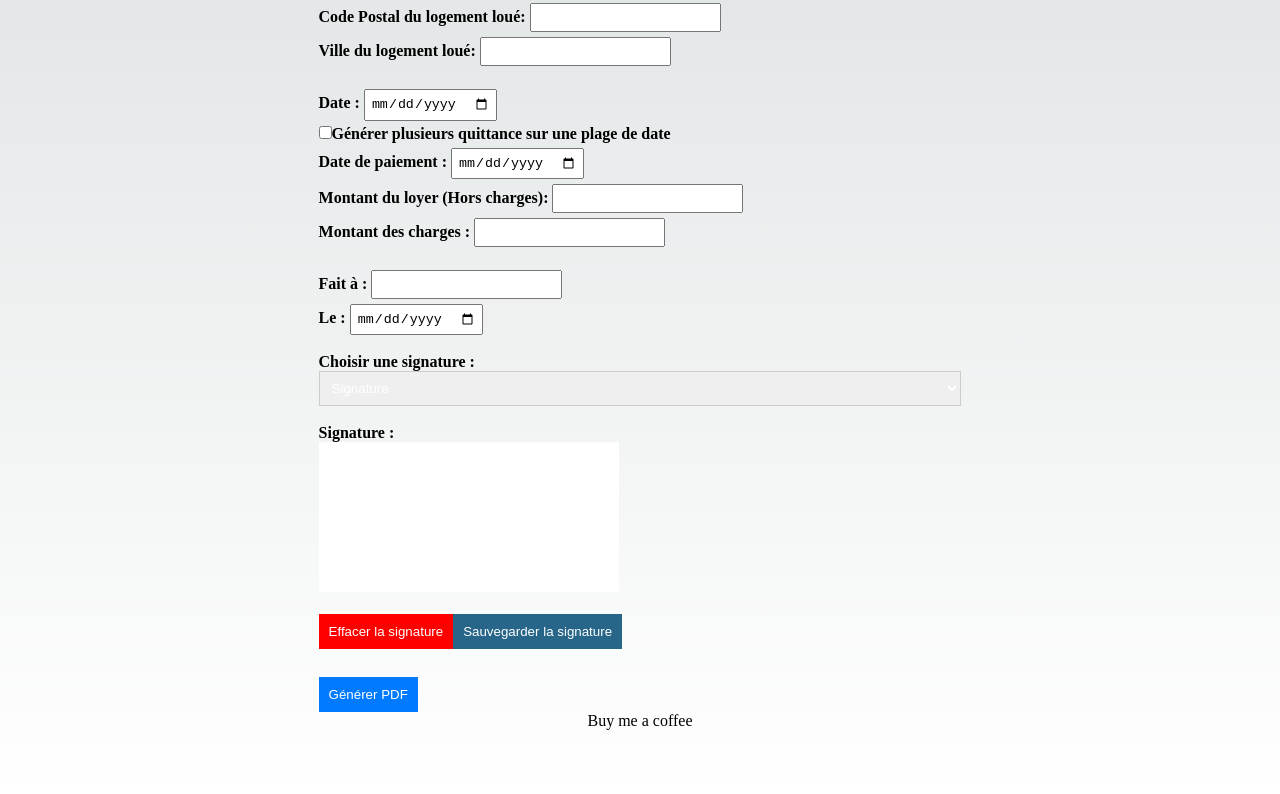
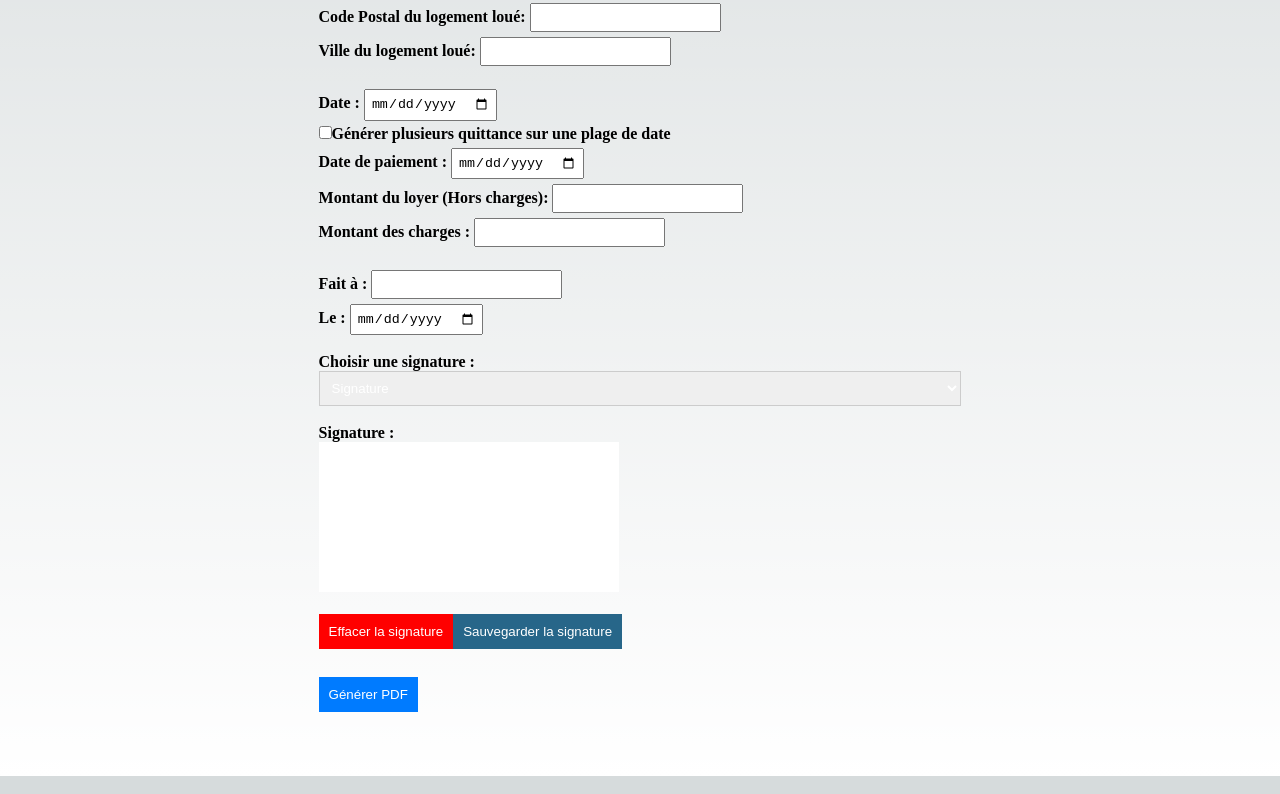
Before and after one commit to rederyELF/quittanceLoyer, a Next.js app: page / in a window 1280 px wide. Shown: the part 410-1204 px from the top of the page. Built offline with nearby package versions, Linux system fonts and the light colour scheme; what @react-pdf/renderer would draw is missing.

Commit message:
Add buy me coffee2

```diff
--- a/pages/index.js
+++ b/pages/index.js
@@ -8,8 +8,7 @@ import SignaturePad from 'signature_pad';
 import DatePicker from 'react-datepicker';
 import 'react-datepicker/dist/react-datepicker.css';
 import { startOfMonth, endOfMonth } from 'date-fns';
-import Script from 'next/script';
-
+import BuyMeACoffeeWidget from '@/utils/buyCoffee';
 export default function Home() {
   const [nom, setNom] = useState('');
   const [prenom, setPrenom] = useState('');
@@ -147,7 +146,6 @@ export default function Home() {
         <meta name="viewport" content="width=device-width, initial-scale=1" />
         <link rel="icon" href="/favicon.ico" />
       </Head>
-      <Script src="https://cdnjs.buymeacoffee.com/1.0.0/button.prod.min.js" strategy="beforeInteractive" />
 
       <main className={styles.main}>
         <div className={styles.description}>
@@ -401,27 +399,7 @@ export default function Home() {
     <button type="submit" className="submit-button">Générer PDF</button>
   </form>
 </div>
-<div>
-
-      {/* Insérer le code du bouton dans votre composant */}
-      <div className="bmc-button-container">
-        <a
-          className="bmc-button"
-          data-name="bmc-button"
-          data-slug="rubenEDE"
-          data-color="#FFDD00"
-          data-emoji=""
-          data-font="Cookie"
-          data-text="Buy me a coffee"
-          data-outline-color="#000000"
-          data-font-color="#000000"
-          data-coffee-color="#ffffff"
-        >
-          {/* Texte de secours pour les navigateurs qui ne supportent pas JavaScript */}
-          Buy me a coffee
-        </a>
-      </div>
-    </div>
+  <div><BuyMeACoffeeWidget/></div>
       </main>
     </>
   )
--- /dev/null
+++ b/utils/buyCoffee.js
@@ -0,0 +1,29 @@
+// BuyMeACoffeeWidget.js
+
+import React, { useEffect } from "react";
+
+const BuyMeACoffeeWidget = () => {
+  useEffect(() => {
+    const script = document.createElement("script");
+    script.setAttribute("data-name", "BMC-Widget");
+    script.setAttribute("data-cfasync", "false");
+    script.src = "https://cdnjs.buymeacoffee.com/1.0.0/widget.prod.min.js";
+    script.setAttribute("data-id", "rubenEDE");
+    script.setAttribute("data-description", "Support me on Buy me a coffee!");
+    script.setAttribute("data-message", "");
+    script.setAttribute("data-color", "#5F7FFF");
+    script.setAttribute("data-position", "Right");
+    script.setAttribute("data-x_margin", "18");
+    script.setAttribute("data-y_margin", "18");
+
+    document.body.appendChild(script);
+
+    return () => {
+      document.body.removeChild(script);
+    };
+  }, []);
+
+  return null;
+};
+
+export default BuyMeACoffeeWidget;
```
